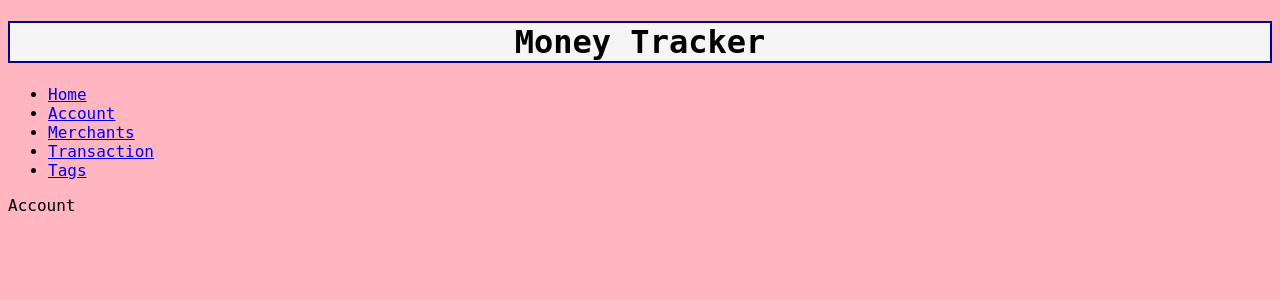
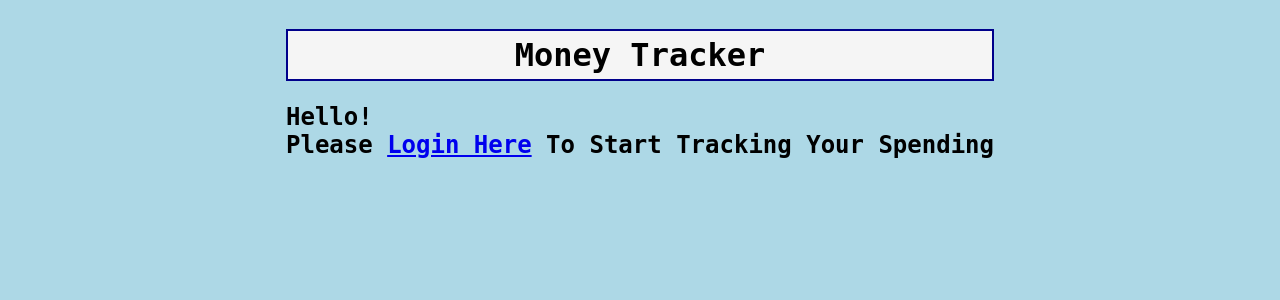
Before and after one commit to Rebekah47/Python-Project, a Flask app: page / in a window 1280 px wide. Shown: the top 300 px of the page. Run offline with Flask 2, Linux system fonts and the light colour scheme.

Commit message:
MVP working with a little extra

```diff
--- a/console.py
+++ b/console.py
@@ -29,11 +29,11 @@ tag_repository.save_tag(tag_2)
 tag_3 = Tag("Clothes")
 tag_repository.save_tag(tag_3)
 
-transaction_1 = Transaction(account_1, merchant_1, 14.95, "25-09-2020", tag_1)
+transaction_1 = Transaction(account_1, merchant_1, 14.95, "2020-02-02", tag_1)
 transaction_repository.save_transaction(transaction_1)
-transaction_2 = Transaction(account_1, merchant_2, 22.50, "27-09-2020", tag_2)
+transaction_2 = Transaction(account_1, merchant_2, 22.50, "2020-02-02", tag_2)
 transaction_repository.save_transaction(transaction_2)
-transaction_3 = Transaction(account_1, merchant_3, 120, "30-08-2020", tag_3)
+transaction_3 = Transaction(account_1, merchant_3, 120, "2020-02-02", tag_3)
 transaction_repository.save_transaction(transaction_3)
 
 pdb.set_trace()
--- a/controllers/transactions_controller.py
+++ b/controllers/transactions_controller.py
@@ -31,13 +31,13 @@ def create_transaction():
     tag = tag_repository.select_one_tag(tag_id)
     new_transaction = Transaction(account, merchant, amount, date, tag)
     transaction_repository.save_transaction(new_transaction)
-    return redirect('/transactions')
+    return redirect("/full_statment")
 
 @transactions_blueprint.route("/transactions/<id>/delete", methods=['POST'])
 def delete_transaction(id):
     print(id)
     transaction_repository.delete_one_transaction(id)
-    return redirect('/transactions')
+    return redirect("/full_statment")
 
 @transactions_blueprint.route("/transactions/<id>/edit")
 def edit_transaction(id):
@@ -59,7 +59,7 @@ def update_transaction(id):
     tag = tag_repository.select_one_tag(tag_id)
     edited_transaction = Transaction(account, merchant, amount, date, tag, id)
     transaction_repository.update_transaction(edited_transaction)
-    return redirect('/transactions')
+    return redirect("/full_statment")
 
 
 # @transactions_blueprint.route('/transactions')
--- a/db/money_tracker.sql
+++ b/db/money_tracker.sql
@@ -27,5 +27,5 @@ CREATE TABLE transactions (
     merchant_id INT REFERENCES merchants(id),
     tag_id INT REFERENCES tags(id),
     amount FLOAT,
-    date VARCHAR(255)
+    date DATE
 );
--- a/static/style.css
+++ b/static/style.css
@@ -1,6 +1,26 @@
 body {
-    background-color: lightpink;
+    background-color: lightblue;
     font-family: 'Inconsolata', monospace;
+    display:flex;
+    flex-direction: column;
+    align-items: center;
+}
+
+body > ul {
+    display: flex;
+    float: left;
+    align-items: flex-start;
+    list-style: none;
+}
+
+body > ul > li {
+    padding: 5px;
+}
+
+.home {
+    background: lightblue;
+    font-family: 'Inconsolata', monospace;
+
 }
 
 .table {
@@ -11,16 +31,32 @@ body {
     background-color: whitesmoke;
     text-align: left;
 
-
-
 }
 
 .head_1 {
     text-align: center;
     border: 2px solid darkblue;
     background-color: whitesmoke;
+    padding: 5px;
 }
 
 .total {
     text-align: right;
 }
+
+#add_new {
+    text-align: center;
+    text-decoration: darkgreen;
+}
+
+.list {
+   align-items: baseline;
+}
+
+.tags {
+    text-align: center;
+}
+
+.nav {
+    display:flex;
+}
--- a/templates/base.html
+++ b/templates/base.html
@@ -4,16 +4,18 @@
     <meta charset="UTF-8">
     <meta name="viewport" content="width=device-width, initial-scale=1.0">
     <link rel="stylesheet" href="{{ url_for('static', filename='style.css') }}">
-    <title>{{ title }} - Home Page</title>
+    <title>Money Tracker</title>
 </head>
 <body>
+    <img src="https://i.imgur.com/rh4JYaw.png" alt="logo" id="logo">
     <h1 class="head_1">Money Tracker</h1>
     <ul>
-        <li><a href="/">Home</a></li>
-        <li><a href="/account">Account</a></li>
+        <li><a href="/full_statment">Account</a></li>
         <li><a href="/merchants">Merchants</a></li>
-        <li><a href="/transactions">Transaction</a></li>
         <li><a href="/tags">Tags</a></li>
+        <li><a href="/">Log Out</a></li>
+
+
     </ul>
     {% block content %}
     {% endblock %}
--- a/templates/index.html
+++ b/templates/index.html
@@ -1,6 +1,19 @@
-{% extends "base.html" %}
-{% block content %}
-<main>
-    Account
-</main>
-{% endblock %}
+<!DOCTYPE html>
+<html lang="en">
+<head>
+    <meta charset="UTF-8">
+    <meta name="viewport" content="width=device-width, initial-scale=1.0">
+    <link rel="stylesheet" href="{{ url_for('static', filename='style.css') }}">
+    <title>Home Page</title>
+</head>
+<body>
+    <main>
+        <h1 class="head_1">Money Tracker</h1>
+
+        <h2 class="home">Hello! <br>
+
+        Please <a href="/account">Login Here</a> To Start Tracking Your Spending</h2>
+
+        </main>
+</body>
+</html>
--- a/templates/merchants/merchants_home.html
+++ b/templates/merchants/merchants_home.html
@@ -1,13 +1,13 @@
 {% extends "base.html" %}
 {% block content %}
 <main class="list">
-    <h2>Current Merchants Available</h2>
+    <h2 class="head_1">Current Merchants Available</h2>
     {% for merchant in merchants %}
-        Merchant Name: {{ merchant.name }}, {{ merchant.location }} <br>
+        Merchant: {{ merchant.name }}, {{ merchant.location }} <br><br>
 
     {% endfor %}
 
-    <h2>Add New Merchant</h2>
+    <h2 class="head_1">Add New Merchant</h2>
         <section>
             <form action="/add_new_merchant" method='POST'>
 
--- a/templates/tags/tag_home.html
+++ b/templates/tags/tag_home.html
@@ -3,11 +3,14 @@
 
 <main>
     <h2 class="head_1">Tag List</h2>
-    {% for tag in tags %}
+    <div class="tags">{% for tag in tags %} <br>
 
     {{ tag.name}} <br>
 
     {% endfor %}
+    </div>
+    <br>
+    <br>
     <section>
         <form action="/add_new_tag" method="POST">
             <label for="new_tag">Tag Name:</label>
@@ -16,5 +19,4 @@
         </form>
     </section>
 </main>
-
 {% endblock %}
--- a/templates/transactions/edit_transaction.html
+++ b/templates/transactions/edit_transaction.html
@@ -42,7 +42,7 @@
                     {% endfor %}
                 </optgroup> <br>
             </select>
-            <input type="submit" value="Edit Transaction">
+            <input type="submit" value="Edit Transaction" id="submit_edit">
         </form>
     </section>
 
```
Also changed, not shown: controllers/account_controller.py (+9 -11 lines), models/account.py (+13 -0 lines), templates/account/account_home.html (+14 -6 lines), templates/account/full_statment.html (+14 -6 lines), templates/account/navigation.html (added, +8 -0 lines), templates/merchants/new_merchant.html (deleted, +0 -17 lines), models/transaction.py (line endings or trailing spaces).
